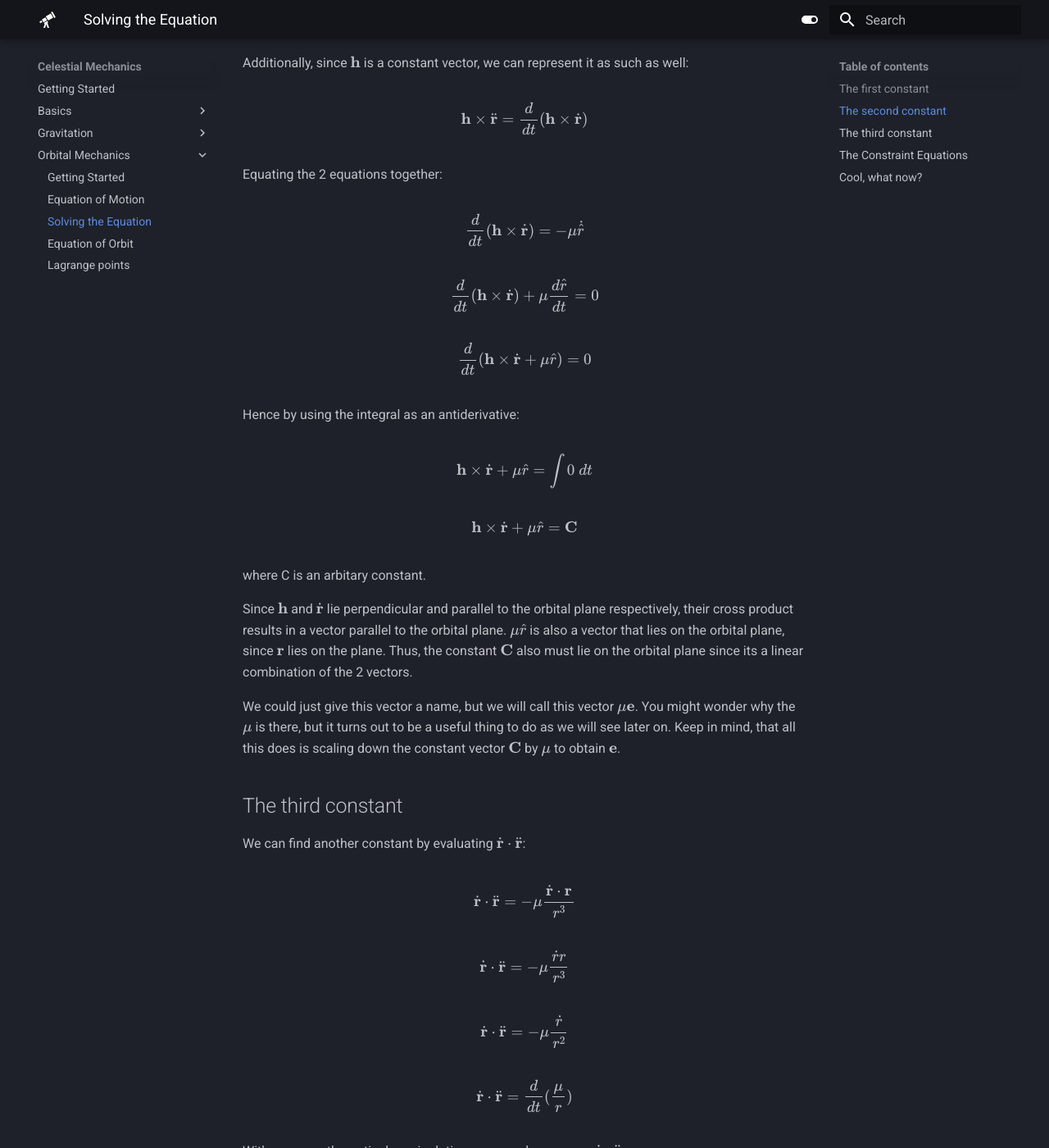
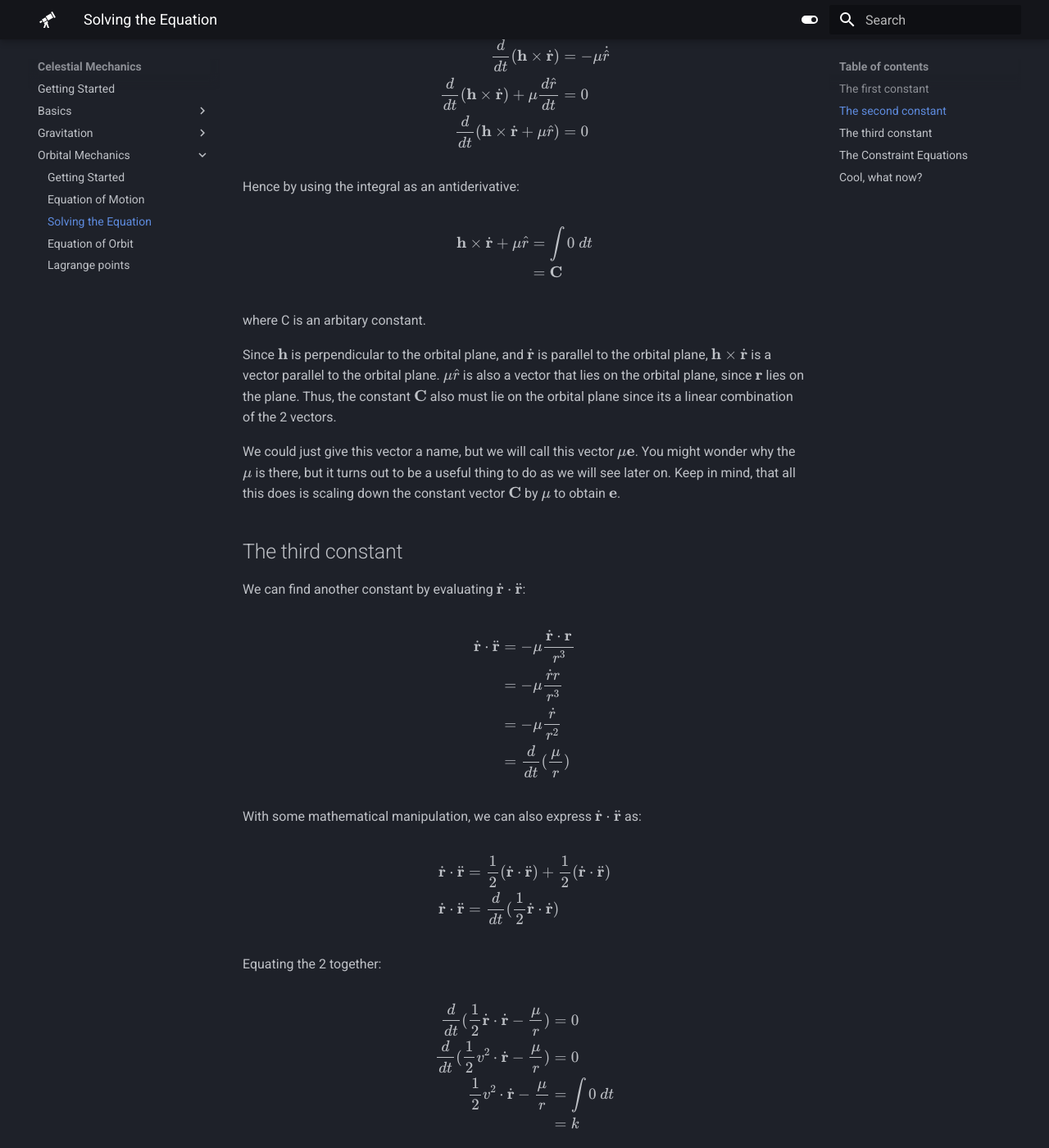
Before and after one commit to nushastro/website, an MkDocs documentation site: the page built from docs/celestial/mechanics/solving_the_equation.md, in a window 1280 px wide and 1400 px high, scrolled down 3000 px. Shown: the whole window at 82% size. Built offline with MkDocs 1.6.1 and Material for MkDocs 9.7.7, drawn with Linux system fonts in a browser that asks for light colours; some of the changed text lies outside the part shown.

Commit message:
formatting and stuff

```diff
--- a/docs/celestial/mechanics/solving_the_equation.md
+++ b/docs/celestial/mechanics/solving_the_equation.md
@@ -2,11 +2,11 @@
 
 The equation of motion is what in proper jargon is called a second-order differential equation (i.e contains second derivatives). This means that we need _**6**_ integrals to evaluate this, and I don't think people neccessarily enjoy doing that, so mentally prepare yourself. Before even solving, we know that the orbits come in many different shapes based on empirical observations, and we know that most likely, the trajectory of a planet's orbit is dependent on its initial conditions. With this, there are 3 approaches to solving the equation:
 
-- Numerical approach: Does not offer much physical insight or tell us any geometric quantities about the orbit and relies on brute force computations to give us the trajectory based on initial conditions.
+-   Numerical approach: Does not offer much physical insight or tell us any geometric quantities about the orbit and relies on brute force computations to give us the trajectory based on initial conditions.
 
-- Orbital elements: A set of integrals that contains geometric quantities and offers physical insight in a clear and concrete method, but is hard to grasp at first. We will return to these later.
+-   Orbital elements: A set of integrals that contains geometric quantities and offers physical insight in a clear and concrete method, but is hard to grasp at first. We will return to these later.
 
-- Some method (doesn't really have a name): Another set of integrals with very weird constants that aren't so geometrical, but easier to start with, so this is what we'll do first.
+-   Some method (doesn't really have a name): Another set of integrals with very weird constants that aren't so geometrical, but easier to start with, so this is what we'll do first.
 
 When evaluating the integrals, we need to first find the constants of integration, so we will do that, as we search for the constants.
 
@@ -22,21 +22,27 @@ We can also define it in terms of torque:
 
 $$\textbf{L} = \int \mathbb{\tau} \space dt$$
 
-We note that since the gravitational force only acts radially, there is zero torque, $\mathbf{\tau}$  that acts on the object. Hence, we note that:
+We note that since the gravitational force only acts radially, there is zero torque, $\mathbf{\tau}$ that acts on the object. Hence, we note that:
 
-$$\textbf{L} = \int 0 \space dt$$
-
-$$\textbf{L} = C$$
+$$
+\begin{align*}
+\textbf{L} &= \int 0 \space dt\\
+\textbf{L} &= C
+\end{align*}
+$$
 
 where C is an arbitary constant.
 
 Hence, angular momentum is constant and is conserved.
 
-Celestial mechanicians however prefer to use the **specific** angular momentum $\textbf{h}$ which is defined as:
+Celestials however prefer to use the **specific** angular momentum $\textbf{h}$ which is defined as:
 
-$$\textbf{h}=\frac{\textbf{L}}{m}$$
-
-$$\textbf{h}=\textbf{r} \times \ddot{\textbf{r}}$$
+$$
+\begin{align*}
+\textbf{h}&=\frac{\textbf{L}}{m}\\
+\textbf{h}&=\textbf{r} \times \ddot{\textbf{r}}
+\end{align*}
+$$
 
 !!! Note
 
@@ -69,15 +76,15 @@ $$\textbf{h} \times \ddot{\textbf{r}}=-\mu(\frac{\dot{\textbf{r}}}{r}-\frac{\tex
 
 With some mathematical manipulation:
 
-$$\textbf{h} \times \ddot{\textbf{r}}=-\frac{\mu}{r}(\dot{\textbf{r}}-\frac{\textbf{r} \dot{r}}{r})$$
-
-$$\textbf{h} \times \ddot{\textbf{r}}=-\frac{\mu}{r}(\frac{d (r \hat{r})}{dt}-\hat{r} \frac{dr}{dt})$$
-
-$$\textbf{h} \times \ddot{\textbf{r}}=-\frac{\mu}{r}(r \frac{d\hat{r}}{dt}+\hat{r}\frac{dr}{dt}-\hat{r} \frac{dr}{dt})$$
-
-$$\textbf{h} \times \ddot{\textbf{r}}=-\frac{\mu}{r}(r \frac{d\hat{r}}{dt})$$
-
-$$\textbf{h} \times \ddot{\textbf{r}}=-\mu\dot{\hat{r}}$$
+$$
+\begin{align*}
+\textbf{h} \times \ddot{\textbf{r}}&=-\frac{\mu}{r}(\dot{\textbf{r}}-\frac{\textbf{r} \dot{r}}{r})\\
+&=-\frac{\mu}{r}(\frac{d (r \hat{r})}{dt}-\hat{r} \frac{dr}{dt})\\
+&=-\frac{\mu}{r}(r \frac{d\hat{r}}{dt}+\hat{r}\frac{dr}{dt}-\hat{r} \frac{dr}{dt})\\
+&=-\frac{\mu}{r}(r \frac{d\hat{r}}{dt})\\
+&=-\mu\dot{\hat{r}}
+\end{align*}
+$$
 
 Additionally, since $\textbf{h}$ is a constant vector, we can represent it as such as well:
 
@@ -85,21 +92,26 @@ $$\textbf{h} \times \ddot{\textbf{r}}=\frac{d}{dt} (\textbf{h} \times \dot{\text
 
 Equating the 2 equations together:
 
-$$\frac{d}{dt} (\textbf{h} \times \dot{\textbf{r}})=-\mu\dot{\hat{r}}$$
-
-$$\frac{d}{dt} (\textbf{h} \times \dot{\textbf{r}})+\mu\frac{d\hat{r}}{dt}=0$$
-
-$$\frac{d}{dt} (\textbf{h} \times \dot{\textbf{r}}+\mu\hat{r})=0$$
+$$
+\begin{align*}
+\frac{d}{dt} (\textbf{h} \times \dot{\textbf{r}})&=-\mu\dot{\hat{r}}\\
+\frac{d}{dt} (\textbf{h} \times \dot{\textbf{r}})+\mu\frac{d\hat{r}}{dt}&=0\\
+\frac{d}{dt} (\textbf{h} \times \dot{\textbf{r}}+\mu\hat{r})&=0
+\end{align*}
+$$
 
 Hence by using the integral as an antiderivative:
 
-$$\textbf{h} \times \dot{\textbf{r}}+\mu\hat{r}=\int 0 \space dt$$
-
-$$\textbf{h} \times \dot{\textbf{r}}+\mu\hat{r}=\textbf{C}$$
+$$
+\begin{align*}
+\textbf{h} \times \dot{\textbf{r}}+\mu\hat{r}&=\int 0 \space dt\\
+&=\textbf{C}
+\end{align*}
+$$
 
 where C is an arbitary constant.
 
-Since $\textbf{h}$ and $\dot{\textbf{r}}$ lie perpendicular and parallel to the orbital plane respectively, their cross product results in a vector parallel to the orbital plane. $\mu\hat{r}$ is also a vector that lies on the orbital plane, since $\textbf{r}$ lies on the plane. Thus, the constant $\textbf{C}$ also must lie on the orbital plane since its a linear combination of the 2 vectors.
+Since $\textbf{h}$ is perpendicular to the orbital plane, and $\dot{\textbf{r}}$ is parallel to the orbital plane, $\textbf{h} \times \dot{\textbf{r}}$ is a vector parallel to the orbital plane. $\mu\hat{r}$ is also a vector that lies on the orbital plane, since $\textbf{r}$ lies on the plane. Thus, the constant $\textbf{C}$ also must lie on the orbital plane since its a linear combination of the 2 vectors.
 
 We could just give this vector a name, but we will call this vector $\mu \textbf{e}$. You might wonder why the $\mu$ is there, but it turns out to be a useful thing to do as we will see later on. Keep in mind, that all this does is scaling down the constant vector $\textbf{C}$ by $\mu$ to obtain $\textbf{e}$.
 
@@ -107,27 +119,34 @@ We could just give this vector a name, but we will call this vector $\mu \textbf
 
 We can find another constant by evaluating $\dot{\textbf{r}}\cdot \ddot{\textbf{r}}$:
 
-$$\dot{\textbf{r}}\cdot \ddot{\textbf{r}}=-\mu\frac{\dot{\textbf{r}}\cdot\textbf{r}}{r^3}$$
-
-$$\dot{\textbf{r}}\cdot \ddot{\textbf{r}}=-\mu\frac{\dot{r}r}{r^3}$$
-
-$$\dot{\textbf{r}}\cdot \ddot{\textbf{r}}=-\mu\frac{\dot{r}}{r^2}$$
-
-$$\dot{\textbf{r}}\cdot \ddot{\textbf{r}}=\frac{d}{dt} (\frac{\mu}{r})$$
+$$
+\begin{align*}
+\dot{\textbf{r}}\cdot \ddot{\textbf{r}}&=-\mu\frac{\dot{\textbf{r}}\cdot\textbf{r}}{r^3}\\
+&=-\mu\frac{\dot{r}r}{r^3}\\
+&=-\mu\frac{\dot{r}}{r^2}\\
+&=\frac{d}{dt} (\frac{\mu}{r})
+\end{align*}
+$$
 
 With some mathematical manipulation, we can also express $\dot{\textbf{r}}\cdot \ddot{\textbf{r}}$ as:
 
-$$\dot{\textbf{r}}\cdot \ddot{\textbf{r}}=\frac{1}{2}(\dot{\textbf{r}}\cdot \ddot{\textbf{r}})+\frac{1}{2}(\dot{\textbf{r}}\cdot \ddot{\textbf{r}})$$
-
-$$\dot{\textbf{r}}\cdot \ddot{\textbf{r}}=\frac{d}{dt} (\frac{1}{2}\dot{\textbf{r}}\cdot\dot{\textbf{r}})$$
+$$
+\begin{align*}
+\dot{\textbf{r}}\cdot \ddot{\textbf{r}}&=\frac{1}{2}(\dot{\textbf{r}}\cdot \ddot{\textbf{r}})+\frac{1}{2}(\dot{\textbf{r}}\cdot \ddot{\textbf{r}})\\
+\dot{\textbf{r}}\cdot \ddot{\textbf{r}}&=\frac{d}{dt} (\frac{1}{2}\dot{\textbf{r}}\cdot\dot{\textbf{r}})
+\end{align*}
+$$
 
 Equating the 2 together:
 
-$$\frac{d}{dt} (\frac{1}{2}\dot{\textbf{r}}\cdot\dot{\textbf{r}}-\frac{\mu}{r})=0$$
-
-$$\frac{d}{dt} (\frac{1}{2}v^2\cdot\dot{\textbf{r}}-\frac{\mu}{r})=0$$
-
-$$\frac{1}{2}v^2\cdot\dot{\textbf{r}}-\frac{\mu}{r}=\int 0 \space dt=k$$
+$$
+\begin{align*}
+\frac{d}{dt} (\frac{1}{2}\dot{\textbf{r}}\cdot\dot{\textbf{r}}-\frac{\mu}{r})&=0\\
+\frac{d}{dt} (\frac{1}{2}v^2\cdot\dot{\textbf{r}}-\frac{\mu}{r})&=0\\
+\frac{1}{2}v^2\cdot\dot{\textbf{r}}-\frac{\mu}{r}&=\int 0 \space dt\\
+&=k
+\end{align*}
+$$
 
 Here $v$ is the relative speed of the mass. The constant $k$ is called the energy integral.
 
@@ -135,9 +154,13 @@ Here $v$ is the relative speed of the mass. The constant $k$ is called the energ
 
 So far, we have 3 constants. That makes us believe there are 7 integrals, as opposed to the 6 which we wanted. Before we give up all forms of hope, we must remember that there are such things as constraint equations that typically come to the rescue in these situations. They essentially say that the constants are not independent and have a relation:
 
-$$\textbf{h} \cdot \textbf{e} = 0$$
-
-$$\mu^2(e^2-1)=2k h^2$$
+$$
+\begin{align*}
+\textbf{h} \cdot \textbf{e} &= 0\\
+\mu^2(e^2-1)&=2k h^2
+&=k
+\end{align*}
+$$
 
 The proof of the first equation is trivial (I've wanted to say this for so long but I've never gotten the opportunity). Jokes aside, $\textbf{h}$ is perpendicular to $\textbf{e}$ by definition, and so the dot product is zero. The proof of the second relation isn't exactly trivial and is left as an exercise to the reader. (I'm joking, for those interested the proof is below)
 
```
Also changed, not shown: other parts of docs/celestial/mechanics/solving_the_equation.md (+2 -1 lines), docs/celestial/mechanics/eqn_of_orbit.md (+10 -9 lines), docs/celestial/mechanics/equation_of_motion.md (+18 -11 lines), docs/celestial/mechanics/getting_started.md (+2 -0 lines), docs/celestial/mechanics/lagrange_points.md (+8 -3 lines).
